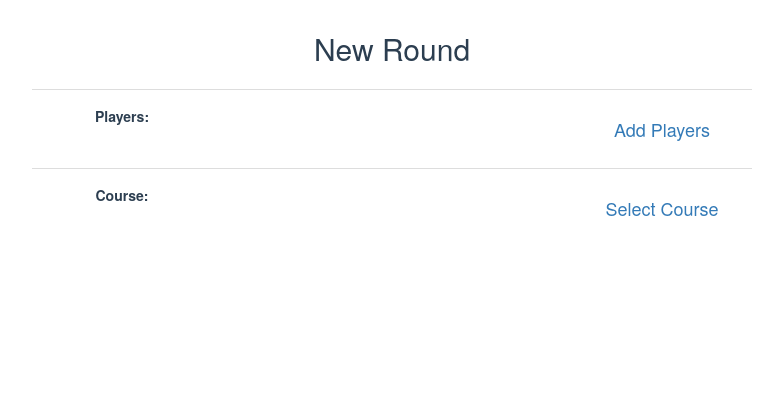
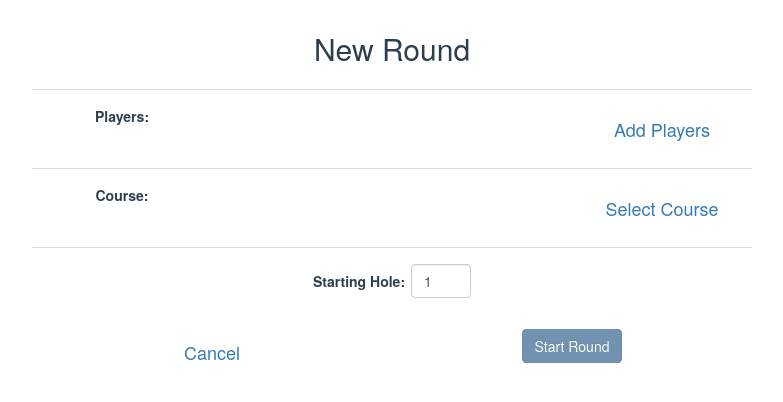
Before and after one commit to tnemec/react-dgscore, a React (Create React App) app: page /new in a window 1280 px wide. Shown: the top 402 px of the page, without its empty margins (248-1031 px from the left). Built offline with nearby package versions, Linux system fonts and the light colour scheme.

Commit message:
Finishing New Round view

```diff
--- a/src/App.css
+++ b/src/App.css
@@ -139,3 +139,14 @@ Button {
 .player-list p, .course-name p {
   font-size: 18px;
 }
+
+.starting-hole .form-control {
+  max-width: 60px;
+  display: inline-block;
+  margin-left: 6px;
+}
+
+.newRound .section {
+  padding: 16px 0;
+  border-top: 1px solid #DDD;
+}
--- a/src/App.js
+++ b/src/App.js
@@ -6,6 +6,7 @@ import Home from './components/Home.js';
 import NewRound from './components/NewRound.js';
 import SelectPlayers from './components/SelectPlayers.js';
 import SelectCourse from './components/SelectCourse.js';
+import Round from './components/Round.js';
 
 import LocalStore from './utilities/localStore'
 
@@ -23,6 +24,7 @@ class App extends Component {
              <Route path='/new' component={NewRound}/>
              <Route path='/players' component={SelectPlayers}/>
              <Route path='/course' component={SelectCourse}/>
+             <Route path='/play/:hole?' component={Round}/>
           </Switch>
           <LocalStore />
       </div>
--- a/src/components/NewRound.js
+++ b/src/components/NewRound.js
@@ -1,7 +1,7 @@
 import React, { Component } from 'react';
 import { connect } from 'react-redux'
-import { Button, Grid, Col, Row } from 'react-bootstrap';
 
+import { Button, Grid, Col, Row, Form, ControlLabel, FormGroup, FormControl  } from 'react-bootstrap';
 
   const SectionPlayers = (props) => {
 
@@ -34,6 +34,7 @@ class NewRound extends Component {
   constructor(props) {
     super(props);
     this.state = {
+      startingHole: 1
     };
       console.log(this.props)
   }
@@ -43,9 +44,23 @@ class NewRound extends Component {
   handleAddPlayer = () => {
       this.props.history.push('/players');
   };
-
   handleSelectCourse = () =>  {
       this.props.history.push('/course');
+  };
+  handleCancel = () => {
+      this.props.history.push('/');
+  };
+  handleFormChange = (evt) => {
+    this.setState({startingHole: evt.target.value})
+  };
+  handleStartRound = () => {
+    if(this.isReady(this.props)) {
+      this.props.startRound(this.state.startingHole - 1);
+      this.props.history.push('/play');
+    }
+  };
+  isReady = (props) => {
+    return props.courseName && props.players.length
   }
 
 
@@ -59,9 +74,32 @@ class NewRound extends Component {
             <SectionPlayers players={this.props.players} addPlayerHandler={this.handleAddPlayer} />
             <SectionCourse courseName={this.props.courseName} selectCourseHandler={this.handleSelectCourse} />
 
-        </Grid>
+          </Grid>
+
+
+          <Grid>
+            <Row className="section">
+              <Col>
+                  <Form>
+                    <FormGroup className="starting-hole">
+                      <ControlLabel>Starting Hole:</ControlLabel>
+                      <FormControl name="startingHole" type="text" value={this.state.startingHole} onChange={this.handleFormChange} type="number" min="1" max={this.props.holes} />
+
+                    </FormGroup>
+                  </Form>
+              </Col>
+            </Row>
+            <Row>
+              <Col md={6}>
+                <Button onClick={this.handleCancel} bsStyle="link" bsSize="large">Cancel</Button>
+              </Col>
+              <Col md={6}>
+                <Button onClick={this.handleStartRound} bsStyle="primary" disabled={!this.isReady(this.props)}>Start Round</Button>
+              </Col>
+            </Row>
+
+          </Grid>
       </div>
-
     );
   }
 }
@@ -69,6 +107,15 @@ class NewRound extends Component {
 const mapStateToProps = (state, ownProps) => ({
   players: state.newround.players,
   courseName: state.newround.course.name,
-})
+  holes: state.newround.course.holes || 18
+});
 
-export default connect(mapStateToProps)(NewRound);
+const mapDispatchToProps = dispatch => {
+  return {
+    startRound: (hole) => {
+      dispatch({type:'START_ROUND', payload: hole});
+    }
+  }
+}
+
+export default connect(mapStateToProps,mapDispatchToProps)(NewRound);
--- /dev/null
+++ b/src/components/Round.js
@@ -0,0 +1,28 @@
+import React, { Component } from 'react';
+import { Button } from 'react-bootstrap';
+
+
+
+
+class Round extends Component {
+  constructor(props) {
+    super(props);
+    this.state = {
+
+    };
+
+  }
+
+
+  render() {
+    return (
+  		<div className="round">
+
+
+    	</div>
+
+    );
+  }
+}
+
+export default Round;
--- a/src/reducers/index.js
+++ b/src/reducers/index.js
@@ -40,15 +40,37 @@ export default (state = initialState, action) => {
     	return action.payload
 
     case 'NEWROUND_PLAYERS': // replace newround.players array
-    	let newRound = Object.assign({}, state.newround, {players: action.payload});
-    	return Object.assign({}, state, { newround : newRound });
+    	let newround = Object.assign({}, state.newround, {players: action.payload});
+    	return Object.assign({}, state, { newround : newround });
 
     case 'SAVE_PLAYER': // add player to saved players list
     	return Object.assign({}, state, {savedPlayers: state.savedPlayers.concat(action.payload)});
 
     case 'SELECT_COURSE': // add player to saved players list
-    	newRound = Object.assign({}, state.newround, {course: action.payload});
-    	return Object.assign({}, state, { newround : newRound });
+    	newround = Object.assign({}, state.newround, {course: action.payload});
+    	return Object.assign({}, state, { newround : newround });
+
+    case 'START_ROUND':  // payload is the starting hole index
+		// reset scorecards
+		let players = state.newround.players.slice(0);
+		for(let player of players) {
+			let ar = new Array(state.newround.course.holes);
+			for(let i = 0; i < ar.length; i++) {
+				ar[i] = {s:0}
+			}
+			player.scorecard = ar;
+		}
+    	let round = Object.assign({}, state, {
+    		course: state.newround.course,
+    		players: players,
+			finished: false,
+			started: true,
+			startTime: new Date(),
+			currentHole: action.payload
+    	});
+    	newround = Object.assign({}, state.newround, {course: {}, players: []});
+    	console.log(newround);
+    	return Object.assign({}, state, { newround : newround, round: round });
 
     default:
     	return state
```
